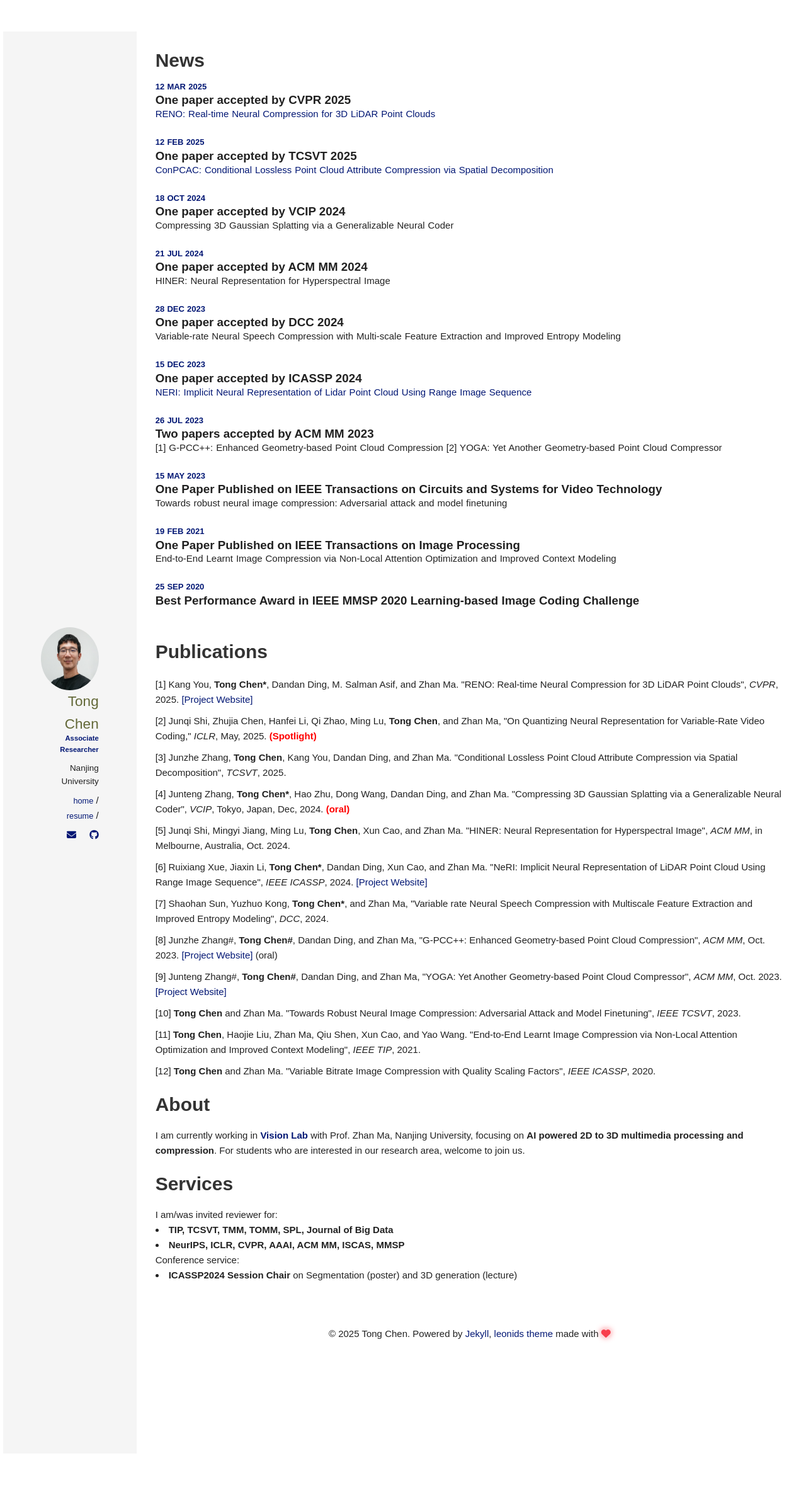
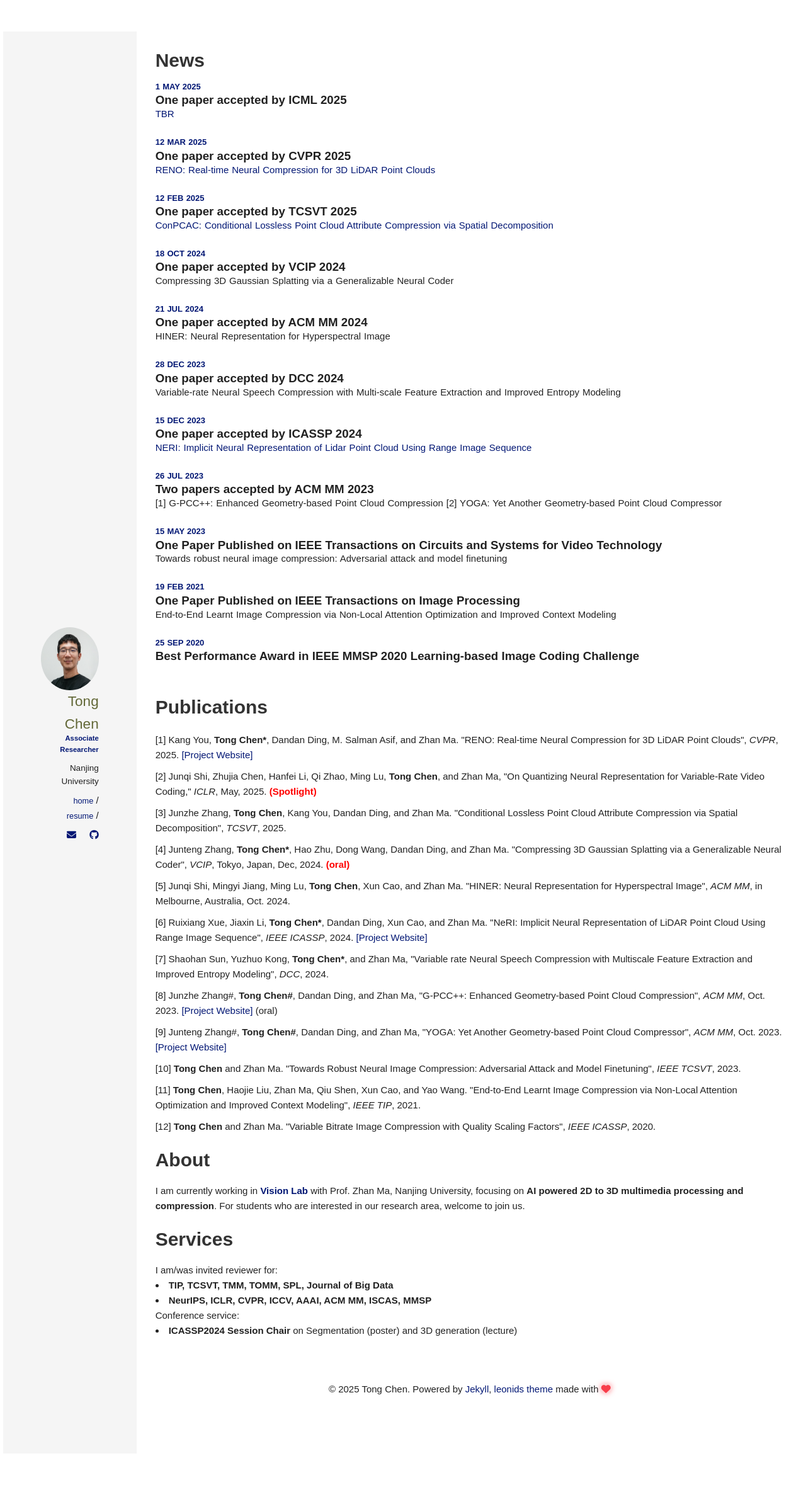
Before and after one commit to tongxyh/tongxyh.github.io, a Jekyll site: the page built from index.html, in a window 1280 px wide. Shown: the whole page at 63% size. Built offline with Jekyll 4.4.1, drawn with Linux system fonts in a browser that asks for light colours; nearby versions of some CDN libraries.

Commit message:
update publications

```diff
--- a/_includes/sections/about.html
+++ b/_includes/sections/about.html
@@ -11,7 +11,7 @@
 <div>
     I am/was invited reviewer for:
      <li><strong>TIP, TCSVT, TMM, TOMM, SPL, Journal of Big Data</strong></li>
-     <li><strong>NeurIPS, ICLR, CVPR, AAAI, ACM MM, ISCAS, MMSP</strong></li>
+     <li><strong>NeurIPS, ICLR, CVPR, ICCV, AAAI, ACM MM, ISCAS, MMSP</strong></li>
     Conference service:
     <li><strong>ICASSP2024 Session Chair</strong> on Segmentation (poster) and 3D generation (lecture)</li>
 </div>
--- /dev/null
+++ b/_posts/2025-05-01-ICML2025.md
@@ -0,0 +1,7 @@
+---
+layout: post
+title:  "One paper accepted by ICML 2025"
+date:   2025-05-01 21:00:00 +0800
+excerpt: "<a href='None'>TBR</a>"
+categories: [academic]
+---
```
